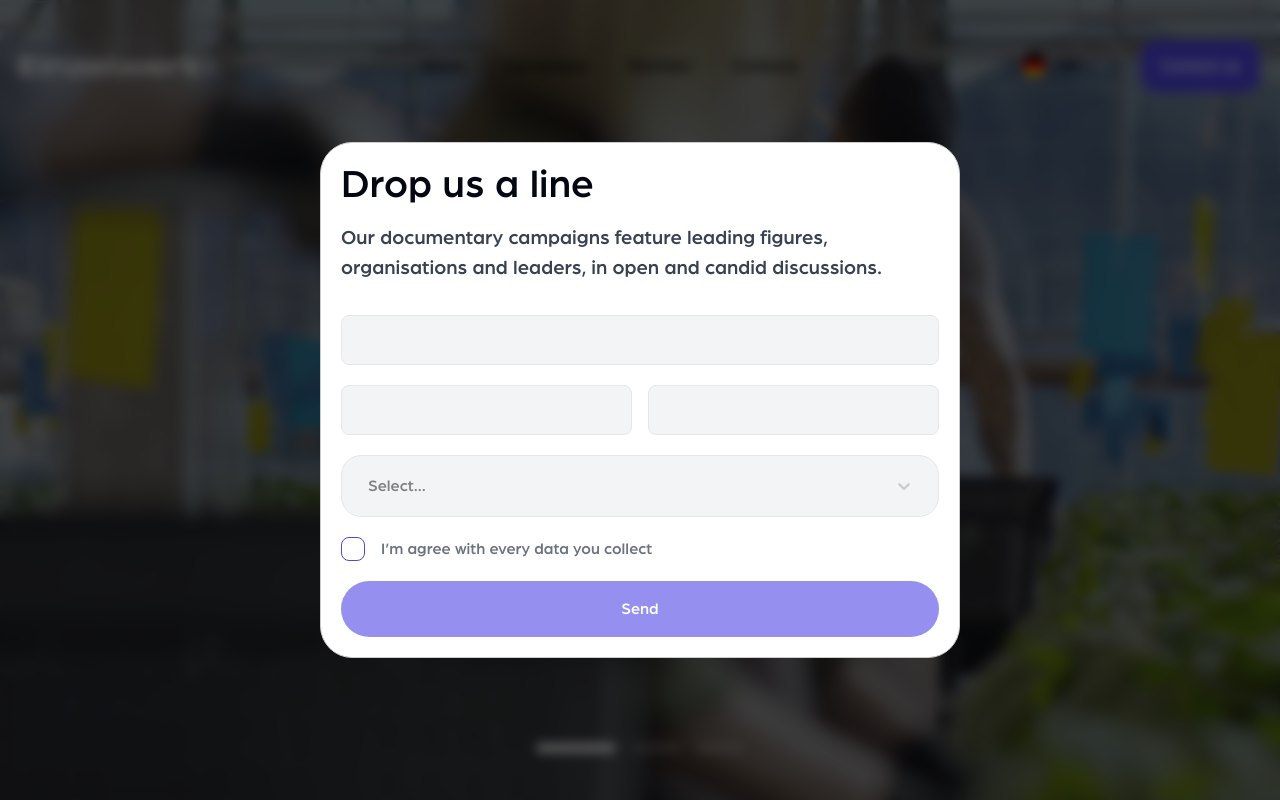
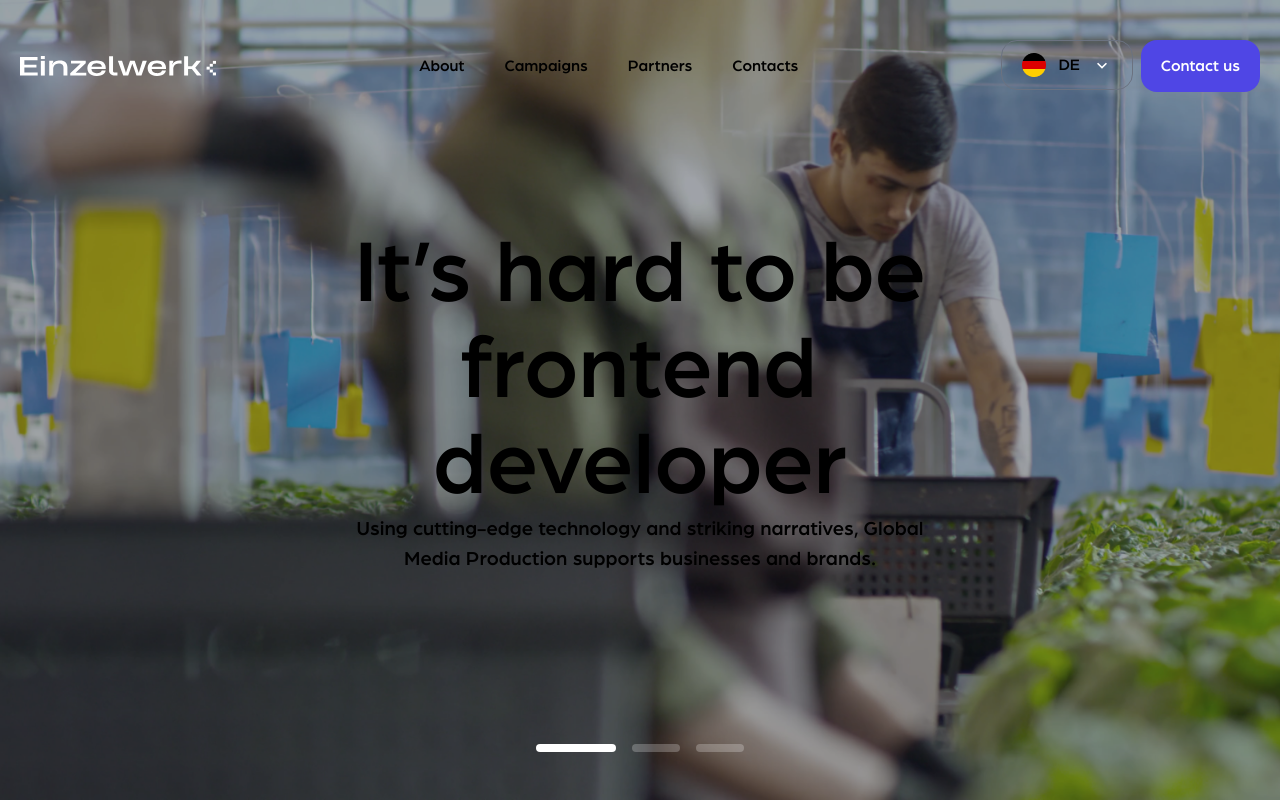
Before and after one commit to NursultanFront/einzelwerk-test, a Next.js app: page / in a window 1280 px wide. Shown: the top 800 px of the page. Built offline with nearby package versions, Linux system fonts and the light colour scheme.

Commit message:
feat: final

```diff
--- a/src/app/page.tsx
+++ b/src/app/page.tsx
@@ -108,7 +108,6 @@ export default function Home() {
       </section>
 
       <Footer />
-      <FormModal />
     </div>
   );
 }
--- a/src/components/FormModal/FormModal.tsx
+++ b/src/components/FormModal/FormModal.tsx
@@ -15,6 +15,10 @@ import CustomSelect, { SelectType } from "../ui/Select/Select";
 
 import selectData from "@/text/select.json";
 
+interface IProps {
+  isActive: boolean;
+}
+
 type FormData = yup.InferType<typeof schema>;
 
 const schema = yup
@@ -31,11 +35,10 @@ const schema = yup
   })
   .required();
 
-const FormModal = () => {
+const FormModal = (props: IProps) => {
   const {
     register,
     handleSubmit,
-    setError,
     formState: { errors },
   } = useForm<FormData>({
     mode: "onSubmit",
@@ -43,8 +46,8 @@ const FormModal = () => {
     resolver: yupResolver(schema),
   });
 
-  const [modalOpen, setModalOpen] = useState(true);
-  const [isChecked, setChecked] = useState(false);
+  const [modalOpen, setModalOpen] = useState<boolean>(props.isActive);
+  const [isChecked, setChecked] = useState<boolean>(false);
   const [selectedOption, setSelectedOption] = useState<SelectType | null>(null);
 
   const { select } = selectData;
@@ -63,10 +66,6 @@ const FormModal = () => {
 
   const onSubmit = (data: FormData) =>
     console.log({ ...data, skill: selectedOption?.value });
-
-  useEffect(() => {
-    console.log(errors);
-  });
 
   return (
     <Popup isOpen={modalOpen} onClose={handleCloseModal}>
--- a/src/components/Tabs/Tabs.tsx
+++ b/src/components/Tabs/Tabs.tsx
@@ -3,15 +3,20 @@ import { useState } from "react";
 import cn from "clsx";
 import { Button } from "../ui/Buttons/Button";
 import tabsInfo from "@/text/tabs.json";
+import FormModal from "../FormModal/FormModal";
 
-type Props = {};
-
-const Tabs = (props: Props) => {
+const Tabs = () => {
   const { tabs } = tabsInfo;
 
   const [selectedTab, setSelectedTab] = useState<number>(0);
+  const [isModalActive, setModalActive] = useState<boolean>(false);
+
+  const handleOpenModal = () => {
+    setModalActive(true);
+  };
 
   return (
+    <>
       <div className="flex flex-col gap-16">
         <div className="flex justify-center gap-4">
           {tabs.map((item, i) => {
@@ -65,16 +70,22 @@ const Tabs = (props: Props) => {
             <div className="text-3xl">Schedule a call</div>
             <div className="flex flex-col items-start gap-5">
               <p className="text-gray-200">
-              Familiarity with visual effects techniques like particle systems,
-              compositing.
+                Familiarity with visual effects techniques like particle
+                systems, compositing.
               </p>
-            <Button variant="secondary" className="py-4 px-5 rounded-2xl">
+              <Button
+                variant="secondary"
+                className="py-4 px-5 rounded-2xl"
+                onClick={handleOpenModal}
+              >
                 Book a call
               </Button>
             </div>
           </div>
         </div>
       </div>
+      <FormModal isActive={isModalActive} />
+    </>
   );
 };
 
```
Lines whose indentation alone changed are shown as unchanged.
